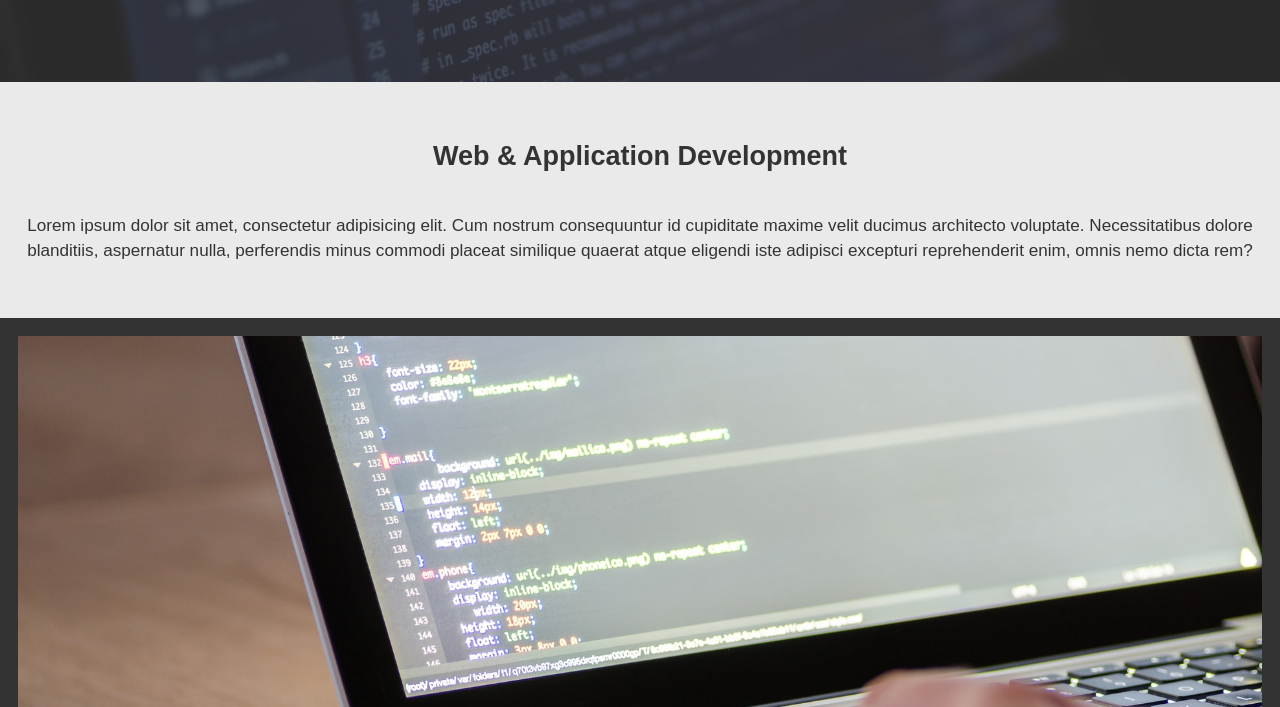
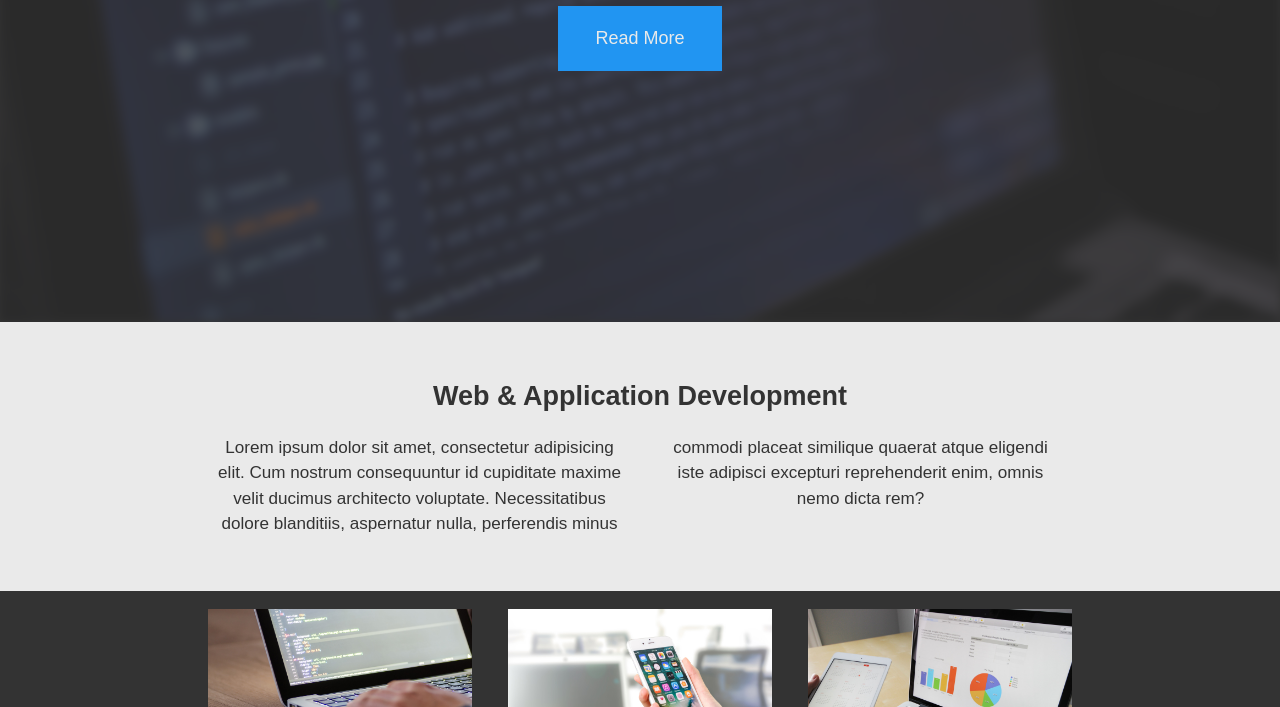
Before and after one commit to barrosdaniel/P_15112018_Web_Solutions_Website, a plain HTML site: page dist/index.html in a window 1280 px wide. Shown: the part 478-1185 px from the top of the page. Drawn offline with Linux system fonts and the light colour scheme.

Commit message:
feature: desktop layout styles completed

```diff
--- a/dist/index.html
+++ b/dist/index.html
@@ -21,18 +21,18 @@
       <p>Lorem ipsum dolor sit amet consectetur adipisicing elit. Porro
         officiis
         ut, ad autem soluta et reprehenderit animi quos ab nobis?</p>
-      <a href="#section-b" class="button">Read More</a>
+      <a href="#section-a" id="read-more-button" class="button">Read More</a>
     </div>
   </header>
 
   <!-- Main Content -->
-  <main id="main" class="grid">
+  <main id="main">
 
     <!-- Section A -->
     <section id="section-a" class="grid">
       <div class="content-wrap">
         <h2 class="content-title">Web & Application Development</h2>
-        <p>Lorem ipsum dolor sit amet, consectetur adipisicing elit. Cum
+        <p class="content-text">Lorem ipsum dolor sit amet, consectetur adipisicing elit. Cum
           nostrum consequuntur id cupiditate maxime velit ducimus architecto
           voluptate. Necessitatibus dolore blanditiis, aspernatur nulla,
           perferendis minus commodi placeat similique quaerat atque eligendi
--- a/dist/resources/css/styles.css
+++ b/dist/resources/css/styles.css
@@ -27,6 +27,7 @@ html {
   font-weight: 500;
   text-align: center;
   text-rendering: optimizeLegibility;
+  scroll-behavior: smooth;
 }
 
 
@@ -63,9 +64,9 @@ p {
 .button:visited {
   display: inline-block;
   margin: 0.5rem 0;
-  border: 1px solid var(--highlight-color-gray);
+  border: 1px solid var(--highlight-color);
   padding: 1rem 2rem;
-  background-color: var(--background-color);
+  background-color: var(--highlight-color);
   color: var(--primary-text-color);
   text-decoration: none;
   transition: 0.3s;
@@ -76,6 +77,66 @@ p {
   border: 1px solid var(--primary-text-color);
   background-color: var(--primary-text-color);
   color: var(--background-color);
+}
+
+@media(min-width: 700px) {
+  .grid {
+    display: grid;
+    grid-template-columns: 1fr repeat(2, minmax(auto, 25rem)) 1fr;
+  }
+
+  #showcase {
+    height: 100vh;
+  }
+
+  #showcase div.background-image {
+    height: 100vh;
+  }
+
+  header#showcase h1 {
+    padding: 40vh 0 0;
+    font-size: 2.5rem;
+  }
+
+  .content-wrap,
+  #section-b ul,
+  #main-footer p {
+    grid-column: 2 / 4;
+  }
+
+  #section-a .content-text {
+    columns: 2;
+    column-gap: 2rem;
+  }
+
+  #section-a p.content-text {
+    padding-top: 0;
+  }
+
+  #section-b ul {
+    display: flex;
+    justify-content: space-around;
+  }
+
+  #section-b li {
+    width: 30%;
+  }
+
+  #section-d .box {
+    grid-row: 1 / 3;
+  }
+
+  #section-d .box:first-child {
+    grid-column: 2 / 3;
+  }
+
+  #section-d .box:last-child {
+    grid-column: 3 / 4;
+  }
+
+  #main-footer p {
+    grid-column: 1 / 5;
+  }
 }
 
 
@@ -89,9 +150,11 @@ p {
 #showcase .background-image {
   position: absolute;
   background: var(--background-color) url('../img/showcase-background.jpg');
+  filter: blur(4px);
   background-position: center;
   background-repeat: no-repeat;
   background-size: cover;
+  background-attachment: fixed;
   width: 100%;
   height: 70vh;
   z-index: -1;
@@ -118,7 +181,7 @@ p {
 /* Section B
 ---------------------------------------------------------------------- */
 #section-b {
-  padding-bottom: 2rem;
+  /* padding-bottom: 2rem; */
 }
 
 #section-b ul {
```
